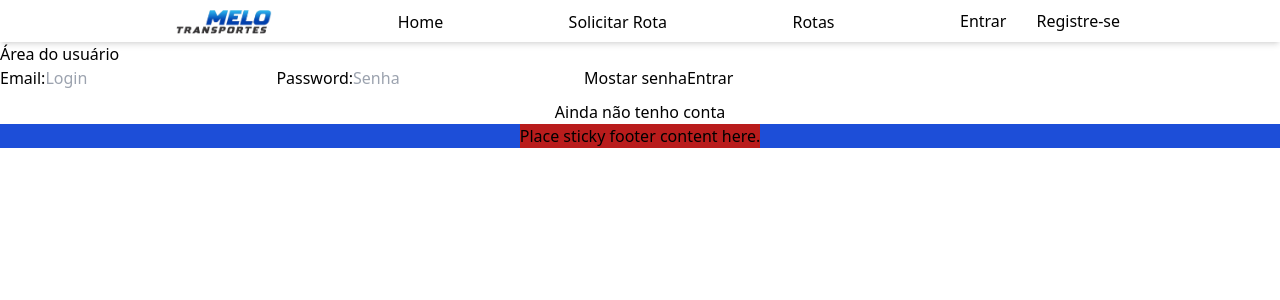
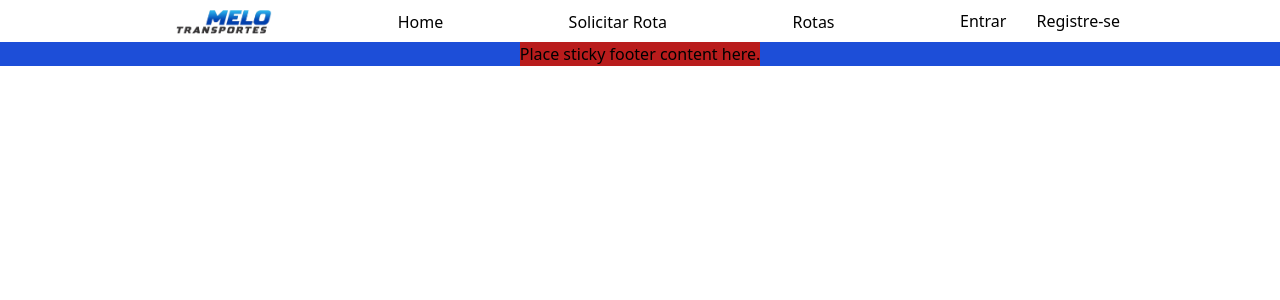
Before and after one commit to jvvictorls/Front-Melo-Transportes, a React (Vite) app: page / in a window 1280 px wide. Shown: the top 300 px of the page. Built offline with nearby package versions, Linux system fonts and the light colour scheme.

Commit message:
Feat: Login page reestyle

```diff
--- a/src/App.tsx
+++ b/src/App.tsx
@@ -11,7 +11,7 @@ function App() {
   return (
     <Routes>
       <Route path="/" element={ <Layout /> }>
-        <Route index element={ <Login /> } />
+        <Route path="/login" element={ <Login /> } />
         <Route path="dashboard" element={ <Dashboard /> } />
         <Route path="register" element={ <SignUp /> } />
         <Route path="/user/:id" element={ <User /> } />
--- a/src/components/Header.tsx
+++ b/src/components/Header.tsx
@@ -1,6 +1,7 @@
-import { Link, NavLink } from 'react-router-dom';
+import { Link, NavLink, useNavigate } from 'react-router-dom';
 
 function Header() {
+  const navigate = useNavigate();
   return (
     <header className="w-full flex items-center justify-center shadow-md">
       <div className="w-3/4 flex  justify-evenly items-center">
@@ -17,7 +18,7 @@ function Header() {
           </Link>
         </div>
 
-        <nav className="flex-1 flex items-center justify-center  justify-evenly items-center ">
+        <nav className="flex-1 flex items-center justify-center justify-evenly items-center ">
           <NavLink
             to="/"
             className="mb-2"
@@ -43,6 +44,7 @@ function Header() {
         >
           <button
             className=""
+            onClick={ () => navigate('/login') }
           >
             Entrar
           </button>
--- a/src/pages/Login/Login.tsx
+++ b/src/pages/Login/Login.tsx
@@ -22,56 +22,48 @@ function Login() {
       setLoginError(true);
     }
   };
-  const id = localStorage.getItem('id');
 
-  if (isLogged) return <Navigate to={ `/user/${id}` } />;
+  if (isLogged) return <Navigate to="/dashboard" />;
 
   return (
-    <section className="login-container">
-      <form className="login-form" onSubmit={ (e) => e.preventDefault() }>
-        <h1 className="login-title">Área do usuário</h1>
-        <label htmlFor="email-input">
-          Email:
+    <div className="">
+      <div
+        className="flex bg-gray-200 flex-col items-center justify-center h-screen"
+        onSubmit={ (e) => e.preventDefault() }
+      >
+        <form
+          className="bg-gray-white flex flex-col items-center justify-evenly border border-gray-300 p-8 rounded-lg
+          shadow-lg shadow-gray-300 w-2/4 h-3/4"
+        >
+
+          <h1 className="text-3xl">Área do usuário</h1>
           <input
-            className="login-input"
+            className="border border-gray-300 p-2 rounded-lg"
             type="text"
             value={ email }
             onChange={ ({ target: { value } }) => setEmail(value) }
             data-testid="login__login_input"
             placeholder="Login"
           />
-        </label>
-        <label htmlFor="password-input">
-          Password:
           <input
-            className="login-input"
+            className="border border-gray-300 p-2 rounded-lg"
             type={ seePassword ? 'text' : 'password' }
             value={ password }
             onChange={ ({ target: { value } }) => setPassword(value) }
             data-testid="login__password_input"
             placeholder="Senha"
           />
+          { loginError && <p className="login-error">Email ou senha inválidos.</p>}
           <button
-            className="show-password-btn"
-            onClick={ () => setSeePassword(!seePassword) }
+            className=""
+            onClick={ (event) => login(event) }
           >
-            <span>
-              Mostar senha
-            </span>
+            Entrar
           </button>
-          { loginError && <p className="login-error">Email ou senha inválidos.</p>}
-        </label>
-        <button
-          className="login-btn"
-          data-testid="login__login_btn"
-          type="submit"
-          onClick={ (event) => login(event) }
-        >
-          Entrar
-        </button>
-        <Link to="/register">Ainda não tenho conta</Link>
-      </form>
-    </section>
+          <Link to="/register">Ainda não tenho conta</Link>
+        </form>
+      </div>
+    </div>
   );
 }
 
--- a/src/pages/RequestRoutes/RequestRoute.tsx
+++ b/src/pages/RequestRoutes/RequestRoute.tsx
@@ -38,6 +38,10 @@ export default function RequestRoute() {
   const [erroFields, setErroFields] = useState<string[] >([]);
   const RESIDENCIA = 'residência';
 
+  if (!user.id) {
+    navigate('/login');
+  }
+  console.log(user);
   const handleChange = (e: any) => {
     const { name, value } = e.target;
     setFormData({ ...formData, [name]: value });
```
